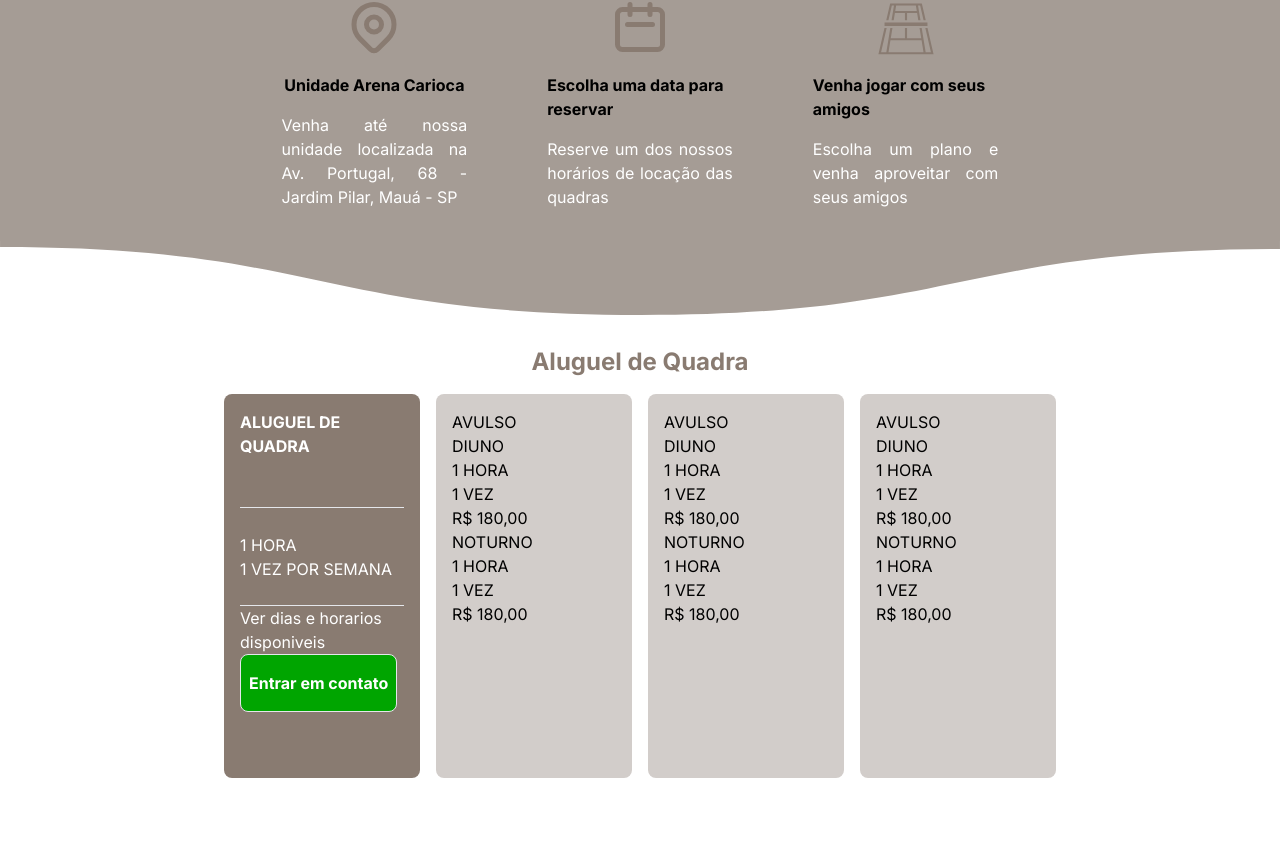
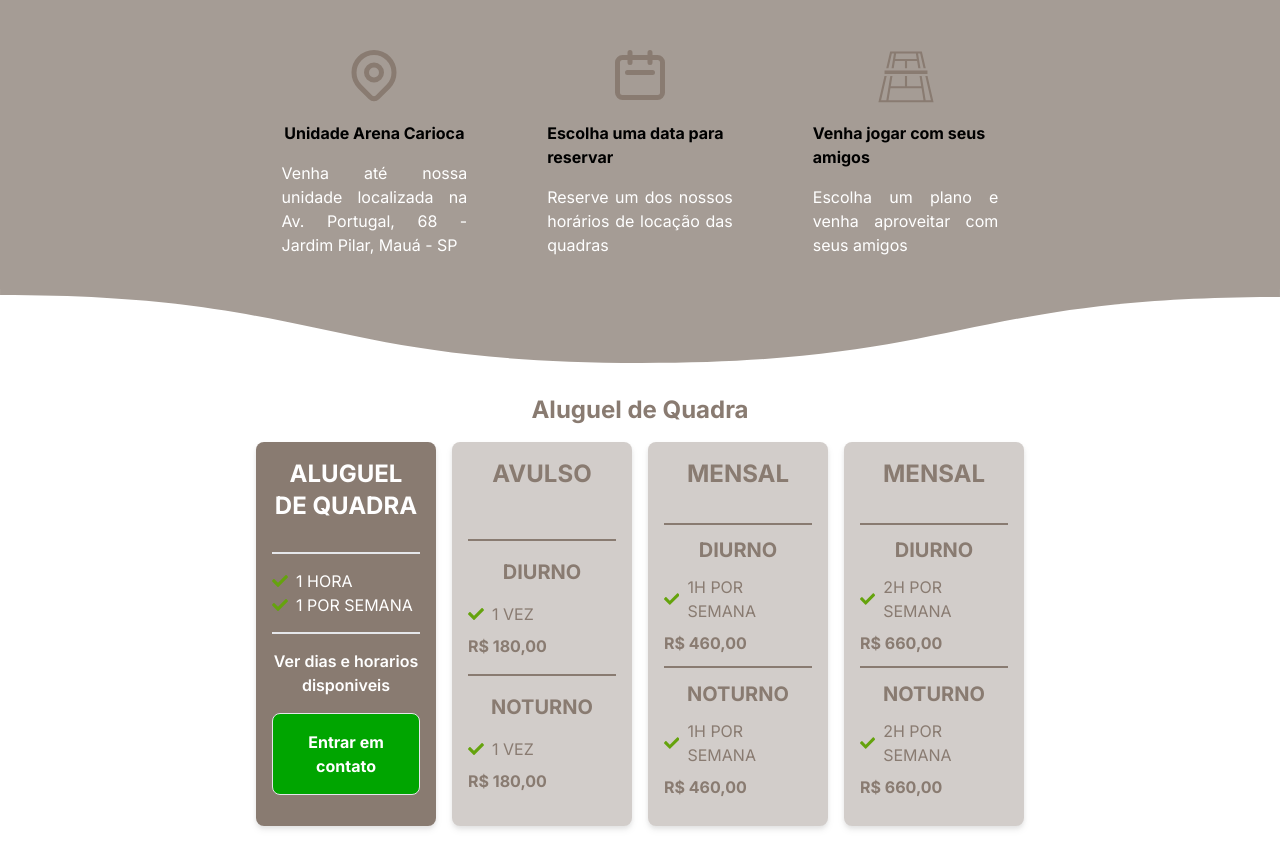
Before and after one commit to DevWeDesc/carioca-arena, a Next.js app: page / in a window 1280 px wide. Shown: the part 967-1809 px from the top of the page. Before the commit the page ends 1761 px from the top, so only its background shows below. Built offline with nearby package versions, Linux system fonts and the light colour scheme.

Commit message:
feat: criado area dos planos

```diff
--- a/src/app/components/Banner.tsx
+++ b/src/app/components/Banner.tsx
@@ -4,29 +4,29 @@
   return (
     <>
     <div className="bg-[url('/banner.jpg')] h-24 lg:h-64 bg-cover bg-center border-b" />
-      <div className="h-full bg-white mx-auto w-3/5 lg:w-2/5 rounded-2xl mt-[-25px] mb-12 flex flex-col gap-4">
+      <div className="h-full bg-white mx-auto w-3/5 lg:w-2/3 rounded-2xl mt-[-25px] mb-12 flex flex-col gap-4">
 
           <h1 className="text-xl lg:text-3xl font-bold text-center text-bege-800 mt-2">Arena Carioca</h1>
           <h2 className="text-sm lg:text-sm text-center">Aqui você encontra Esportes de Areia | Gastronomia & Drinks | Shows</h2>
 
           <div className="grid grid-cols-2 lg:grid-cols-4 gap-4 justify-items-center">
-            <div className="bg-bege-800 rounded-lg shadow-md p-2 lg:h-44 h-36 flex flex-col justify-between items-center">
-              <Image src="/beachtennis.jpg" width={120} height={60} alt="raquete" className="rounded-lg transition duration-300 ease-in-out hover:scale-105"/>
+            <div className="bg-bege-800 rounded-lg shadow-md p-2 lg:h-56 h-36 flex flex-col justify-between items-center">
+              <Image src="/beachtennis.jpg" width={200} height={60} alt="raquete" className="rounded-lg transition duration-300 ease-in-out hover:scale-105"/>
               <h2 className="lg:text-lg text-sm text-white font-semibold">Beach Tennis</h2>
               <button className="bg-white text-black px-4 py-1 text-xs rounded-lg font-semibold ">Agende-já</button>
             </div>
-            <div className="bg-bege-800 rounded-lg shadow-md p-2 lg:h-44 h-36 flex flex-col justify-between items-center">
-              <Image src="/voleipraia.jpg" width={120} height={60} alt="raquete" className="rounded-lg transition duration-300 ease-in-out hover:scale-105"/>
+            <div className="bg-bege-800 rounded-lg shadow-md p-2 lg:h-56 h-36 flex flex-col justify-between items-center">
+              <Image src="/voleipraia.jpg" width={200} height={60} alt="raquete" className="rounded-lg transition duration-300 ease-in-out hover:scale-105"/>
               <h2 className="lg:text-lg text-sm text-white font-semibold">Vôlei de Praia</h2>
               <button className="bg-white text-black px-4 py-1 text-xs rounded-lg font-semibold">Agende-já</button>
             </div>
-            <div className="bg-bege-800 rounded-lg shadow-md p-2 lg:h-44 h-36 flex flex-col justify-between items-center">
-              <Image src="/gastro.jpg" width={120} height={60} alt="raquete" className="rounded-lg transition duration-300 ease-in-out hover:scale-105"/>
+            <div className="bg-bege-800 rounded-lg shadow-md p-2 lg:h-56 h-36 flex flex-col justify-between items-center">
+              <Image src="/gastro.jpg" width={200} height={60} alt="raquete" className="rounded-lg transition duration-300 ease-in-out hover:scale-105"/>
               <h2 className="lg:text-lg text-sm text-white font-semibold">Gastronomia</h2>
               <button className="bg-white text-black px-4 py-1 text-xs rounded-lg font-semibold">Cardapio</button>
             </div>
-            <div className="bg-bege-800 rounded-lg shadow-md p-2 lg:h-44 h-36 flex flex-col justify-between items-center">
-              <Image src="/shows.jpg" width={120} height={60} alt="raquete" className="rounded-lg transition duration-300 ease-in-out hover:scale-105"/>
+            <div className="bg-bege-800 rounded-lg shadow-md p-2 lg:h-56 h-36 flex flex-col justify-between items-center">
+              <Image src="/shows.jpg" width={200} height={60} alt="raquete" className="rounded-lg transition duration-300 ease-in-out hover:scale-105"/>
               <h2 className="lg:text-base text-xs text-white font-semibold">Shows e Eventos</h2>
               <button className="bg-white text-black  px-4 py-1 text-xs rounded-lg font-semibold">Veja mais</button>
             </div>
--- a/src/app/components/Plans.tsx
+++ b/src/app/components/Plans.tsx
@@ -1,66 +1,100 @@
-
+import { FaCheck } from 'react-icons/fa'
 export default function Plans() {
   return (
     <div className="h-full p-4">
       <h2 className="text-2xl text-center text-bege-800 font-bold mb-4">Aluguel de Quadra</h2>
-      <div className="h-96 bg-white w-2/3 mx-auto grid grid-cols-1 md:grid-cols-4 gap-4">
+      <div className="bg-white w-2/3 mx-auto grid grid-cols-1 md:grid-cols-4 gap-4 lg:px-8">
 
-        <div className="bg-bege-800 rounded-lg h-96 p-4 text-white grid justify-items-stretch">
-          <h3 className="text-2x justify-self-start font-bold border-b w-full">ALUGUEL DE QUADRA</h3>
-          <div className="flex flex-col justify-center border-b">
+        <div className="bg-bege-800 rounded-lg h-96 p-4 text-white grid justify-items-stretch drop-shadow-md">
+          <h3 className="text-xl lg:text-2xl text-center font-bold border-b-2 w-full">ALUGUEL DE QUADRA</h3>
+          <div className="flex flex-col justify-center border-b-2">
+          <div className='flex items-center gap-2'>
+            <FaCheck className="text-lime-600"/>
             <p className="">1 HORA</p>
-            <p className="">1 VEZ POR SEMANA</p>
           </div>
-          <div>
-            <p className="">Ver dias e horarios disponiveis</p>
+          <div className='flex items-center gap-2'>
+            <FaCheck className="text-lime-600" />
+            <p className="">1 POR SEMANA</p>
+          </div>
+          </div>
+          <div className='flex flex-col items-center justify-center gap-4'>
+            <p className="text-center font-semibold">Ver dias e horarios disponiveis</p>
             <button className="py-4 px-2 bg-whatsapp text-white font-bold rounded-lg border">Entrar em contato </button>
           </div>
         </div>
-        <div className="bg-bege-100 rounded-lg h-96 p-4">
-          <h3 className="text-2x">AVULSO</h3>
-          <div>
-            <h3>DIUNO</h3>
-              <p className="">1 HORA</p>
-              <p className="">1 VEZ</p>
-              <p className="">R$ 180,00</p>
+
+        <div className="bg-bege-100 rounded-lg h-96 p-4 text-bege-800 grid justify-items-stretch drop-shadow-md">
+          <h3 className="text-xl lg:text-2xl text-center font-bold border-b-2 border-bege-800 w-full">AVULSO</h3>
+          <div className="flex flex-col justify-evenly border-b-2 border-bege-800">
+            <h3 className='font-bold text-center lg:text-xl'>DIURNO</h3>
+            <div className='flex flex-col gap-2'>
+              <div className='flex items-center gap-2'>
+                <FaCheck className="text-lime-600" />
+                <p>1 VEZ</p>
+              </div>
+              <p className="font-bold">R$ 180,00</p>
+            </div>
           </div>
-          <div>
-            <h3>NOTURNO</h3>
-              <p className="">1 HORA</p>
-              <p className="">1 VEZ</p>
-              <p className="">R$ 180,00</p>
+          <div className="flex flex-col justify-evenly">
+            <h3 className='font-bold text-center lg:text-xl'>NOTURNO</h3>
+            <div className='flex flex-col gap-2'>
+              <div className='flex items-center gap-2'>
+                <FaCheck className="text-lime-600" />
+                <p>1 VEZ</p>
+              </div>
+              <p className="font-bold">R$ 180,00</p>
+            </div>
           </div>
         </div>
-        <div className="bg-bege-100 rounded-lg h-96 p-4">
-          <h3 className="text-2x">AVULSO</h3>
-          <div>
-            <h3>DIUNO</h3>
-              <p className="">1 HORA</p>
-              <p className="">1 VEZ</p>
-              <p className="">R$ 180,00</p>
+        <div className="bg-bege-100 rounded-lg h-96 p-4 text-bege-800 grid justify-items-stretch drop-shadow-md">
+          <h3 className="text-xl lg:text-2xl text-center font-bold border-b-2 border-bege-800 w-full">MENSAL</h3>
+          <div className="flex flex-col justify-evenly border-b-2 border-bege-800">
+            <h3 className='font-bold text-center lg:text-xl'>DIURNO</h3>
+            <div className='flex flex-col gap-2'>
+              <div className='flex items-center gap-2'>
+                <FaCheck className="text-lime-600" />
+                <p>1H POR SEMANA</p>
+              </div>
+              <p className="font-bold">R$ 460,00</p>
+            </div>
           </div>
-          <div>
-            <h3>NOTURNO</h3>
-              <p className="">1 HORA</p>
-              <p className="">1 VEZ</p>
-              <p className="">R$ 180,00</p>
+          <div className="flex flex-col justify-evenly">
+          <h3 className='font-bold text-center lg:text-xl'>NOTURNO</h3>
+            <div className='flex flex-col gap-2'>
+              <div className='flex items-center gap-2'>
+                <FaCheck className="text-lime-600" />
+                <p>1H POR SEMANA</p>
+              </div>
+              <p className="font-bold">R$ 460,00</p>
+            </div>
           </div>
         </div>
-        <div className="bg-bege-100 rounded-lg h-96 p-4">
-          <h3 className="text-2x">AVULSO</h3>
-          <div>
-            <h3>DIUNO</h3>
-              <p className="">1 HORA</p>
-              <p className="">1 VEZ</p>
-              <p className="">R$ 180,00</p>
+        <div className="bg-bege-100 rounded-lg h-96 p-4 text-bege-800 grid justify-items-stretch drop-shadow-md">
+          <h3 className="text-xl lg:text-2xl text-center font-bold border-b-2 border-bege-800 w-full">MENSAL</h3>
+          <div className="flex flex-col justify-evenly border-b-2 border-bege-800">
+            <h3 className='font-bold text-center lg:text-xl'>DIURNO</h3>
+            <div className='flex flex-col gap-2'>
+              <div className='flex items-center gap-2'>
+                <FaCheck className="text-lime-600" />
+                <p>2H POR SEMANA</p>
+              </div>
+              <p className="font-bold">R$ 660,00</p>
+            </div>
           </div>
-          <div>
-            <h3>NOTURNO</h3>
-              <p className="">1 HORA</p>
-              <p className="">1 VEZ</p>
-              <p className="">R$ 180,00</p>
+          <div className="flex flex-col justify-evenly">
+            <h3 className='font-bold text-center lg:text-xl'>NOTURNO</h3>
+            <div className='flex flex-col gap-2'>
+              <div className='flex items-center gap-2'>
+                <FaCheck className="text-lime-600" />
+                <p>2H POR SEMANA</p>
+              </div>
+              <p className="font-bold">R$ 660,00</p>
+            </div>
           </div>
         </div>
+
+
+
 
       </div>
 
```
